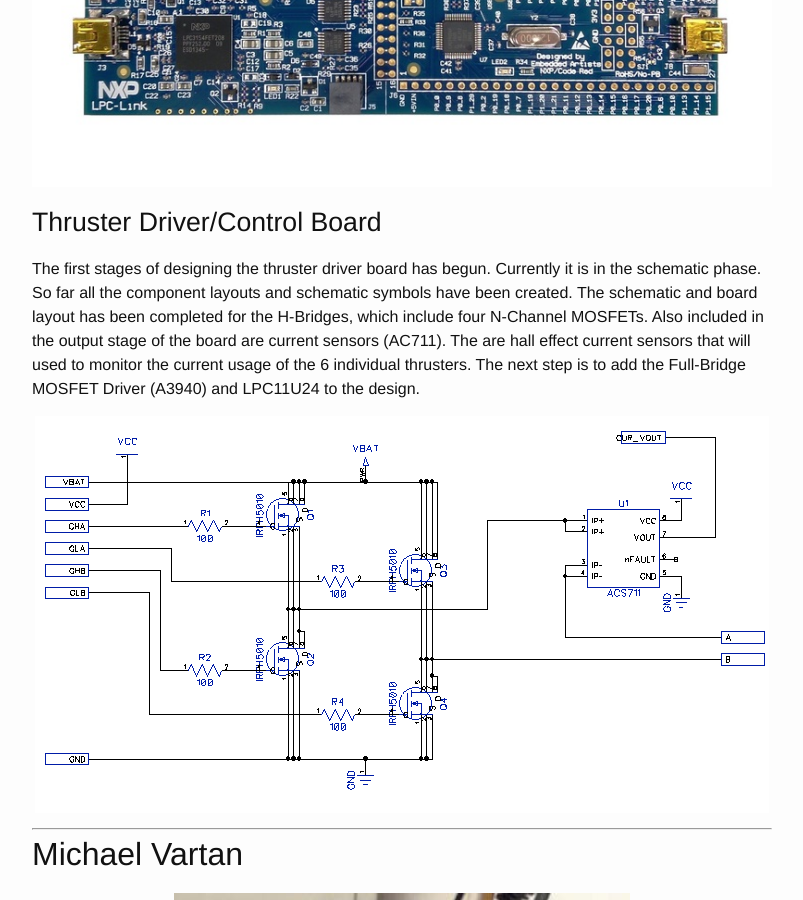
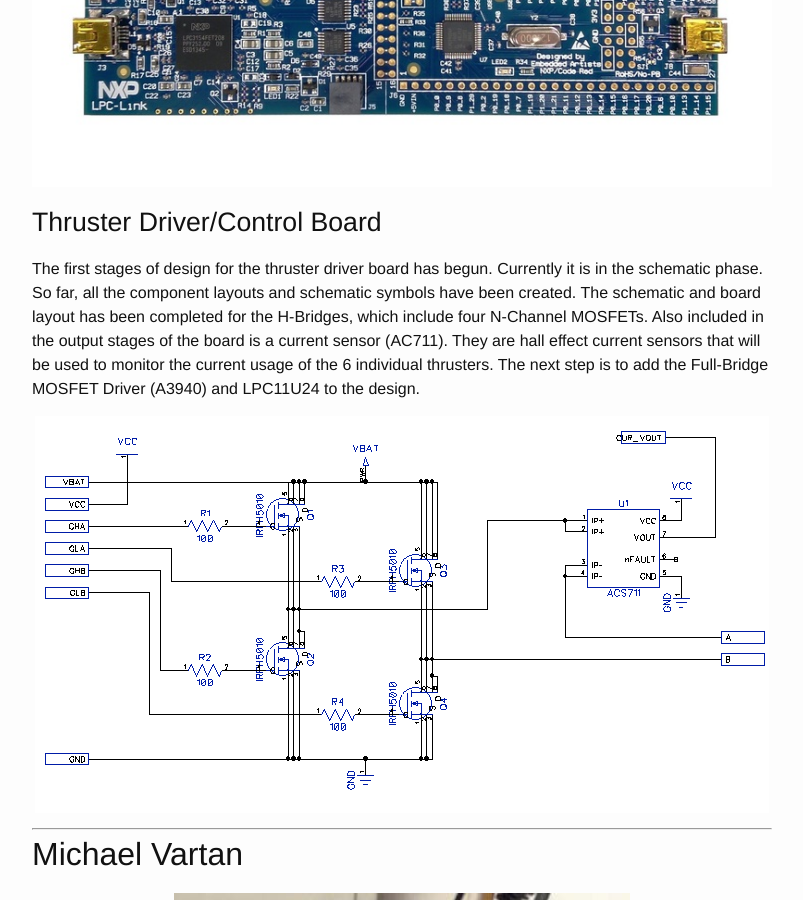
Before and after one commit to vartan/Xeebo, a Jekyll site: the page built from _posts/2015-02-06-weekly-report-week-3.md, in a window 1280 px wide and 900 px high, scrolled down 1180 px. Shown: the whole window, without its empty margins (238-1041 px from the left). Built offline with Jekyll 4.4.1, drawn with Linux system fonts in a browser that asks for light colours; comment, search, counter and statistics services are not loaded.

Commit message:
typo in brents section

```diff
--- a/_posts/2015-02-06-weekly-report-week-3.md
+++ b/_posts/2015-02-06-weekly-report-week-3.md
@@ -18,7 +18,7 @@ To help with the developement of the firmware for the thruster driver/control bo
 
 ##Thruster Driver/Control Board
 
-The first stages of designing the thruster driver board has begun. Currently it is in the schematic phase. So far all the component layouts and schematic symbols have been created. The schematic and board layout has been completed for the H-Bridges, which include four N-Channel MOSFETs. Also included in the output stage of the board are current sensors (AC711). The are hall effect current sensors that will used to monitor the current usage of the 6 individual thrusters. The next step is to add the Full-Bridge MOSFET Driver (A3940) and LPC11U24 to the design.
+The first stages of design for the thruster driver board has begun. Currently it is in the schematic phase. So far, all the component layouts and schematic symbols have been created. The schematic and board layout has been completed for the H-Bridges, which include four N-Channel MOSFETs. Also included in the output stages of the board is a current sensor (AC711). They are hall effect current sensors that will be used to monitor the current usage of the 6 individual thrusters. The next step is to add the Full-Bridge MOSFET Driver (A3940) and LPC11U24 to the design.
 
 ![H-Bridge](/images/zeebo_hbridge.jpg)
 
```
